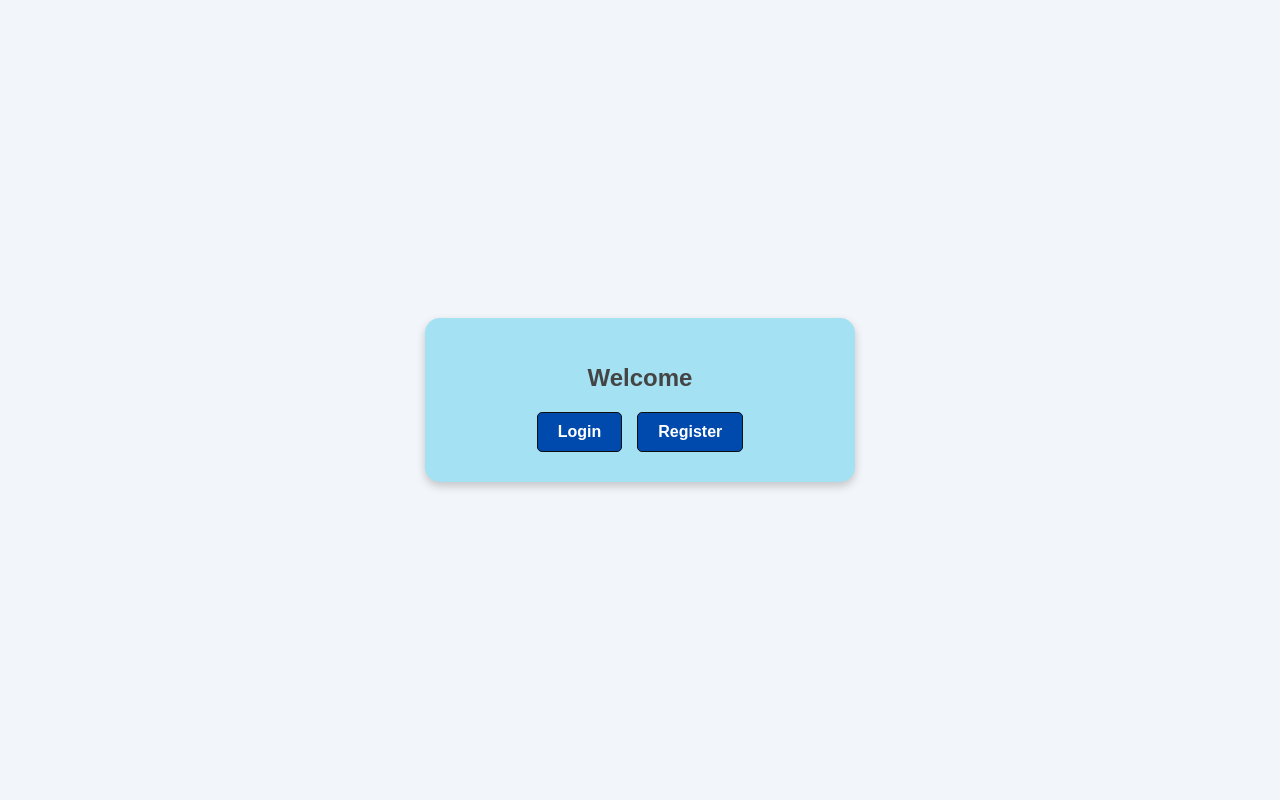
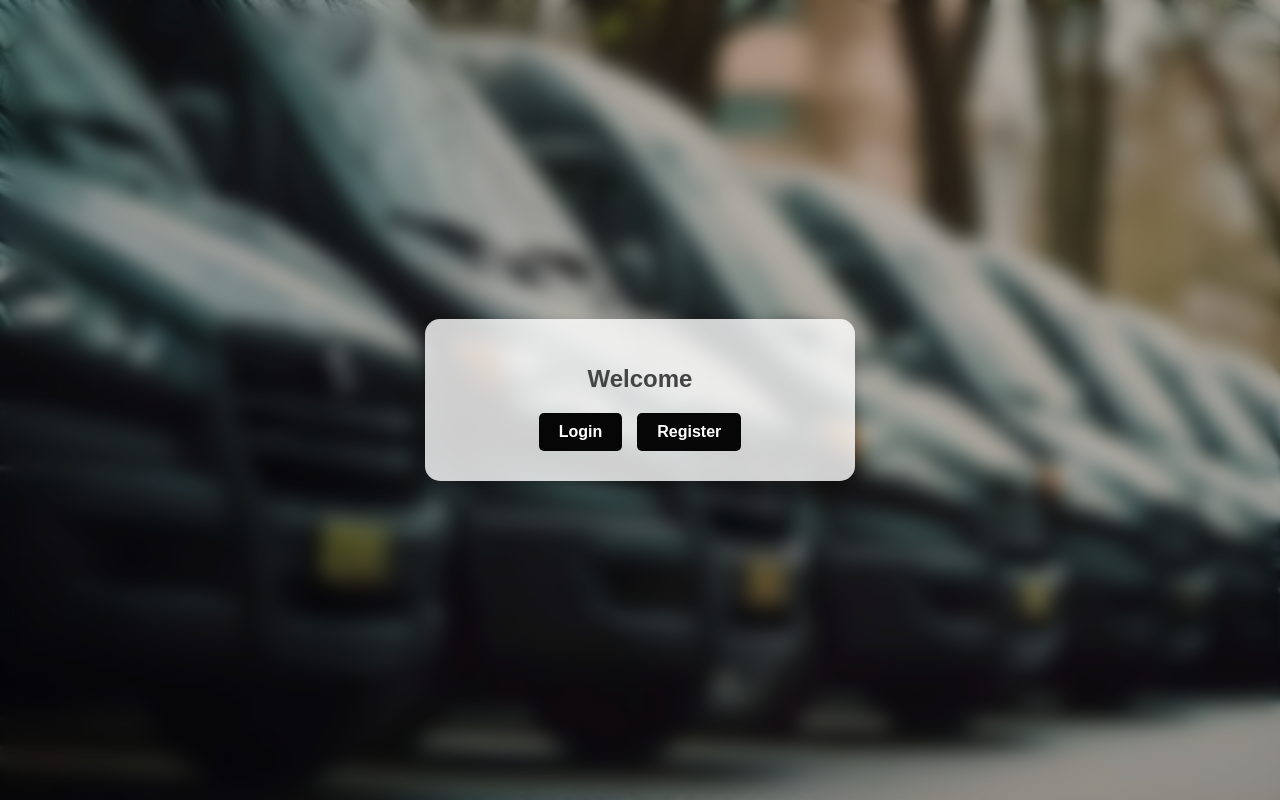
Before and after one commit to HARSHITAUPPALAPATI/Real-Time-EV-Fleet-Monitoring-and-Predictive-Analytics-Solution, a Flask app: page / in a window 1280 px wide. Run offline with Flask 3, Linux system fonts and the light colour scheme.

Commit message:
Update home.css

```diff
--- a/static/css/home.css
+++ b/static/css/home.css
@@ -1,3 +1,5 @@
+/* General body styles */
+
 body {
     font-family: 'Arial', sans-serif;
     margin: 0;
@@ -7,11 +9,74 @@ body {
     justify-content: center;
     align-items: center;
     height: 100vh;
+    background: url('/static/images/image.jpg') no-repeat center center fixed;
+    background-size: cover;
+}
+
+/* Overlay for blur effect */
+body::before {
+    content: '';
+    position: absolute;
+    top: 0;
+    left: 0;
+    right: 0;
+    bottom: 0;
+    background: rgba(0, 0, 0, 0.3); /* Semi-transparent overlay */
+    backdrop-filter: blur(10px); /* Blurred background effect */
+    z-index: -1; /* Ensure it stays behind the content */
+}
+
+/* Center container */
+.home-container {
+    background-color: rgba(255, 255, 255, 0.8); /* Transparent white background */
+    padding: 30px 40px;
+    border-radius: 15px;
+    box-shadow: 0 4px 8px rgba(0, 0, 0, 0.2);
+    text-align: center;
+}
+
+/* Main title styles */
+.main-title {
+    margin: 0;
+    font-size: 2rem;
+    font-weight: bold;
+    color: #090a0a;
+}
+
+/* Subtitle (Welcome) */
+.sub-title {
+    margin: 10px 0 20px;
+    font-size: 1.5rem;
+    color: #0d0e0f;
+}
+
+/* Button group */
+.button-group {
+    display: flex;
+    justify-content: center;
+    gap: 20px;
+}
+
+/* Buttons */
+.button-group .btn {
+    background-color: #060606;
+    color: white;
+    padding: 10px 20px;
+    border: none;
+    border-radius: 5px;
+    font-size: 1rem;
+    font-weight: bold;
+    cursor: pointer;
+    transition: all 0.3s ease;
+    text-decoration: none;
+}
+
+.button-group .btn:hover {
+    background-color: #0d47a1;
 }
 
 /* Home Container */
 .home-container {
-    background-color: #a3e1f3;
     padding: 30px 40px;
     border-radius: 15px;
     box-shadow: 0px 4px 10px rgba(0, 0, 0, 0.2);
@@ -33,22 +98,3 @@ h1 {
     gap: 15px;
     margin-top: 20px;
 }
-
-/* Buttons */
-.btn {
-    background-color: #004aad;
-    color: white;
-    font-size: 16px;
-    font-weight: bold;
-    padding: 10px 20px;
-    border: none;
-    border-radius: 5px;
-    cursor: pointer;
-    text-align: center;
-
-    border: 1px solid #100f0f;
-}
-
-.btn:hover {
-    background-color: #003580;
-}
```
